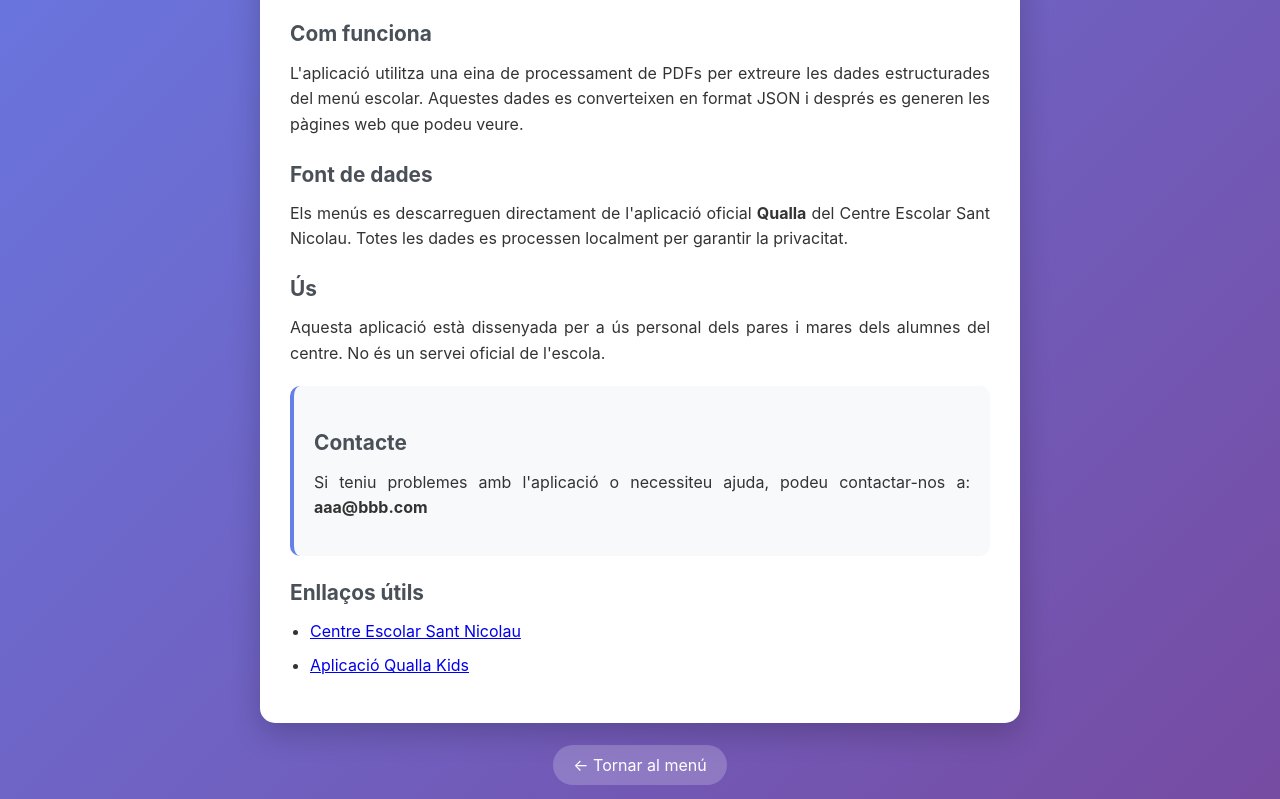
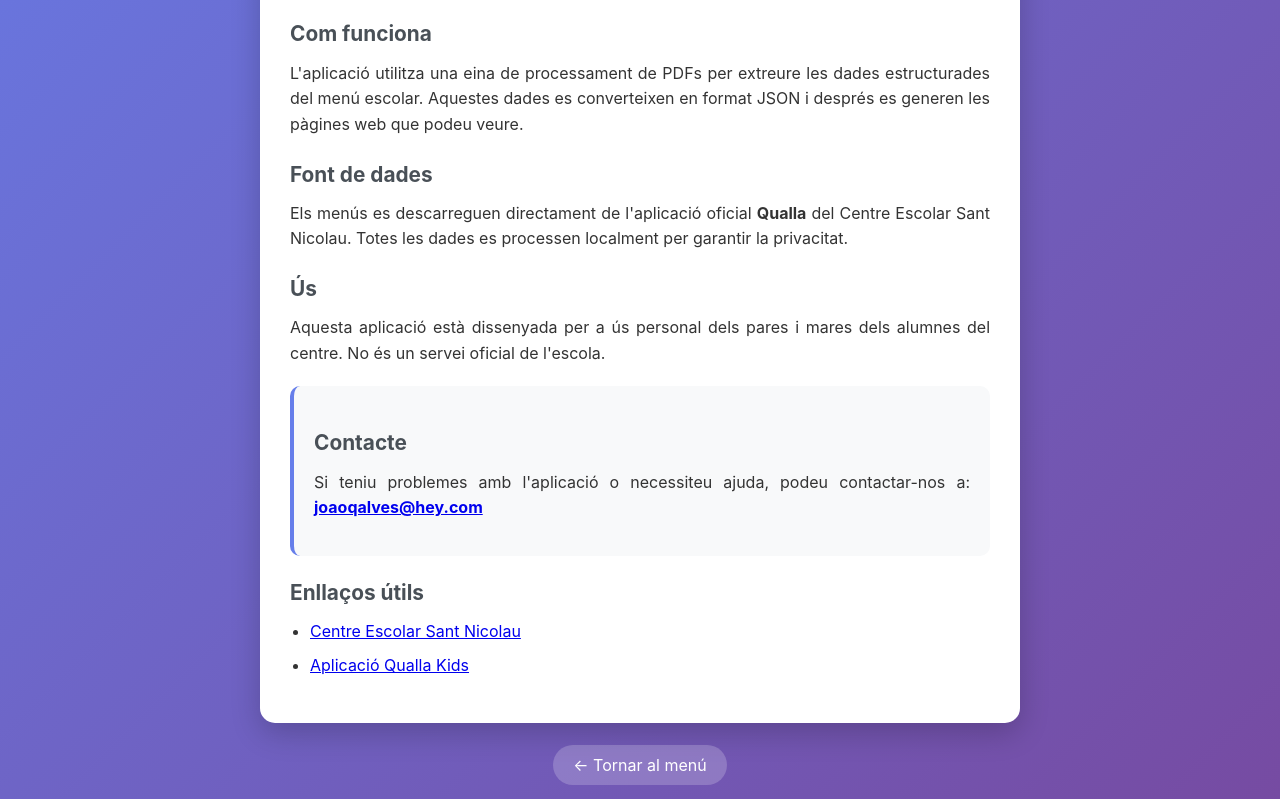
Before and after one commit to joaoqalves/menu-stnico, a plain HTML site: page sobre.html in a window 1280 px wide. Shown: the part 479-1278 px from the top of the page. Drawn offline with Linux system fonts and the light colour scheme.

Commit message:
last generation

```diff
--- a/sobre.html
+++ b/sobre.html
@@ -142,7 +142,7 @@
 
             <div class="contact">
                 <h3>Contacte</h3>
-                <p>Si teniu problemes amb l'aplicació o necessiteu ajuda, podeu contactar-nos a: <strong>aaa@bbb.com</strong></p>
+                <p>Si teniu problemes amb l'aplicació o necessiteu ajuda, podeu contactar-nos a: <strong><a href="mailto:joaoqalves@hey.com">joaoqalves@hey.com</a></strong></p>
             </div>
 
             <h3>Enllaços útils</h3>
```
Also changed, not shown: 1 other file.
